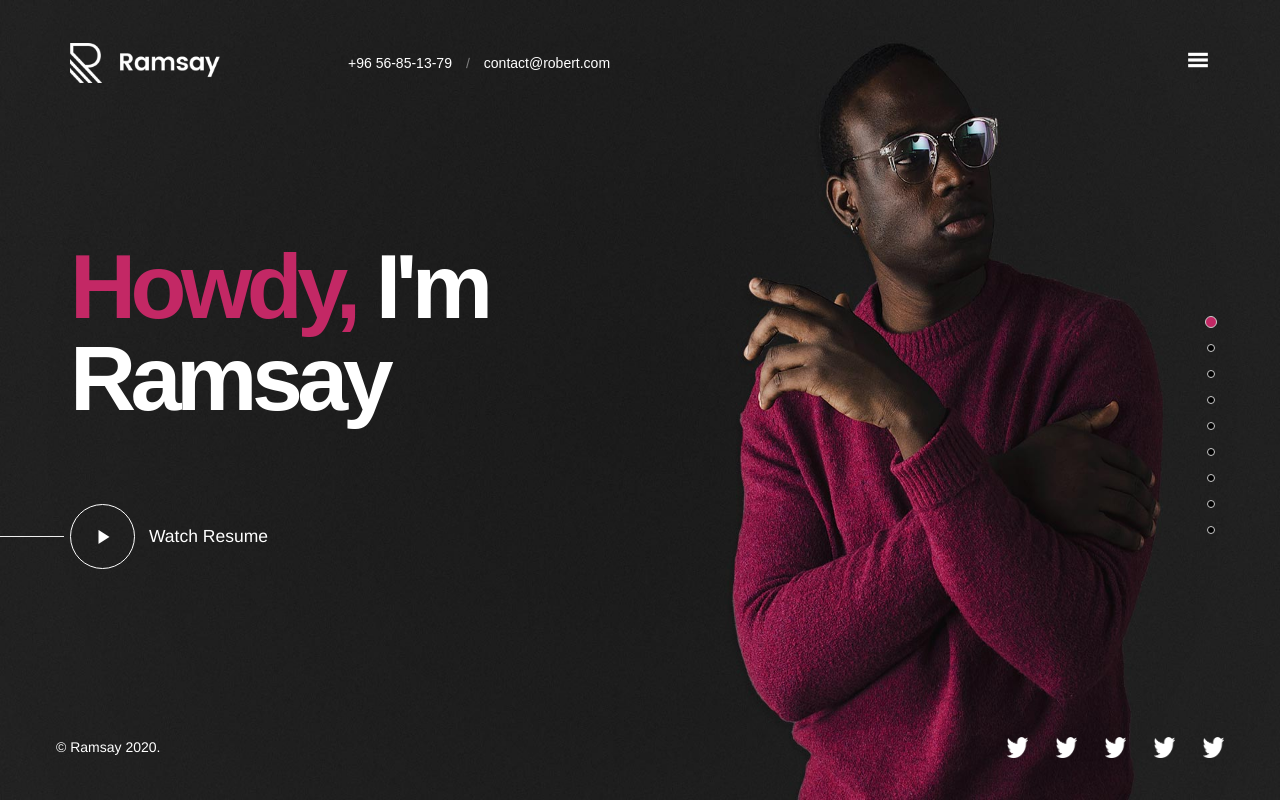
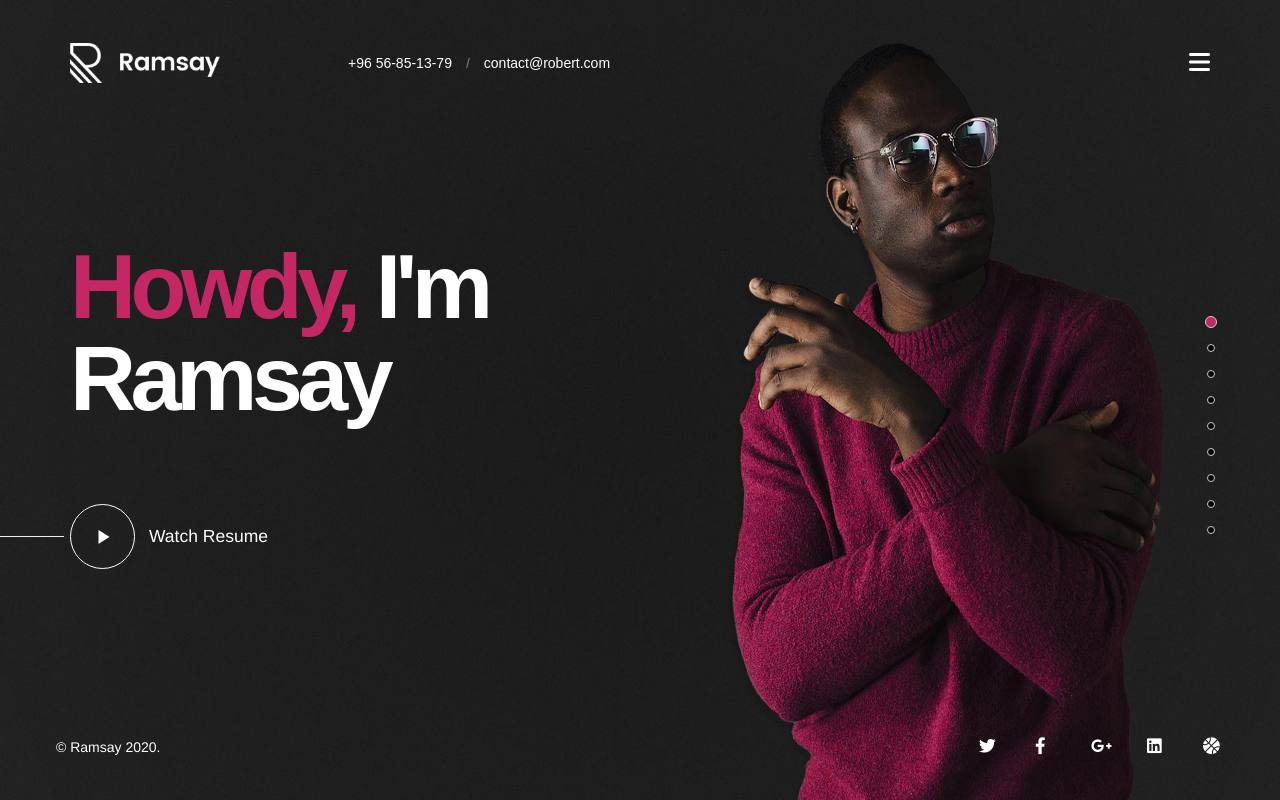
Before and after one commit to albayrakbektas/ramsey, a Vue app: page / in a window 1280 px wide. Built offline with nearby package versions, Linux system fonts and the light colour scheme.

Commit message:
footer html
remove img tag and add i tag

```diff
--- a/src/components/AppFooter.vue
+++ b/src/components/AppFooter.vue
@@ -10,7 +10,7 @@
         :href="item.href"
         :key="index"
       >
-        <img :src="item.src" :alt="item.alt" />
+        <i :class="item.src"></i>
       </a>
     </div>
   </div>
@@ -24,27 +24,27 @@ export default {
       iconList: [
         {
           href: "#",
-          src: require("../assets/footer-icons/twitter.png"),
+          src: "fa-brands fa-twitter",
           alt: "twitter",
         },
         {
           href: "#",
-          src: require("../assets/footer-icons/twitter.png"),
+          src: "fa-brands fa-facebook-f",
           alt: "twitter",
         },
         {
           href: "#",
-          src: require("../assets/footer-icons/twitter.png"),
+          src: "fa-brands fa-google-plus-g",
           alt: "twitter",
         },
         {
           href: "#",
-          src: require("../assets/footer-icons/twitter.png"),
+          src: "fa-brands fa-linkedin",
           alt: "twitter",
         },
         {
           href: "#",
-          src: require("../assets/footer-icons/twitter.png"),
+          src: "fa-solid fa-basketball",
           alt: "twitter",
         },
       ],
@@ -60,9 +60,14 @@ export default {
   justify-content: space-between;
   align-items: center;
 }
-img {
-  height: 1.5rem;
-  width: 1.5rem;
+.right {
+  display: grid;
+  grid-template-columns: repeat(5, 1fr);
+  gap: 0.5rem;
+}
+i {
+  font-size: 1.2rem;
+  transition: all 0.3s ease-out;
   &:hover {
     color: #c32865;
   }
--- a/src/components/AppHeader.vue
+++ b/src/components/AppHeader.vue
@@ -12,7 +12,8 @@
     </div>
     <div>
       <div>
-        <span class="material-symbols-outlined menu-icon"> menu </span>
+        <!--        <span class="material-symbols-outlined "> menu </span>-->
+        <i class="fa-regular fa-bars menu-icon"></i>
       </div>
     </div>
   </div>
@@ -52,6 +53,8 @@ img {
   cursor: pointer;
   font-size: 24px;
   font-weight: bolder;
+  color: #fff;
+  transition: all 0.2s ease-in 0s;
   &:hover {
     color: #c32865;
   }
```
